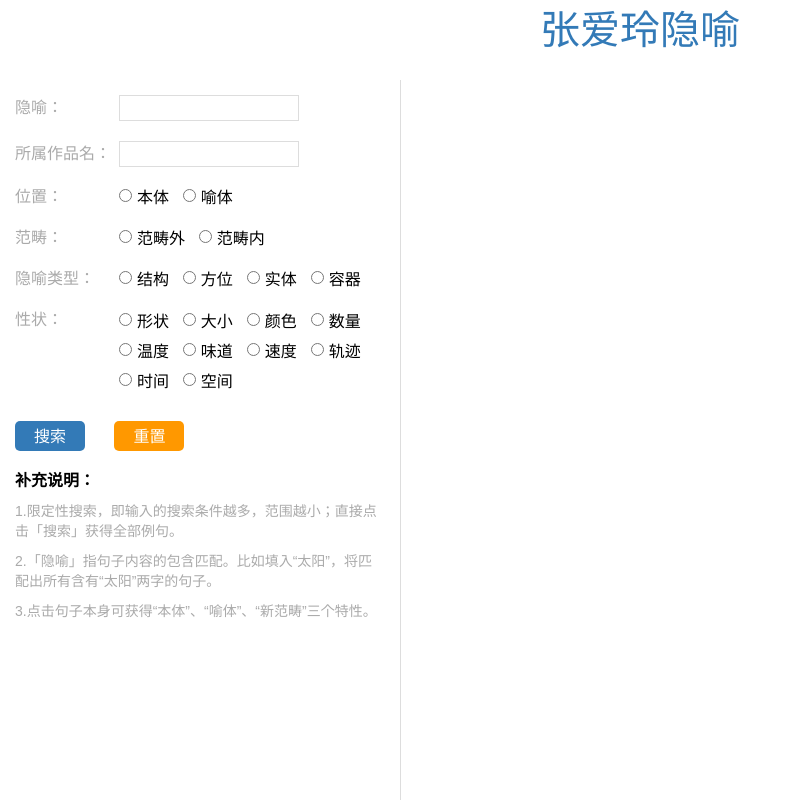
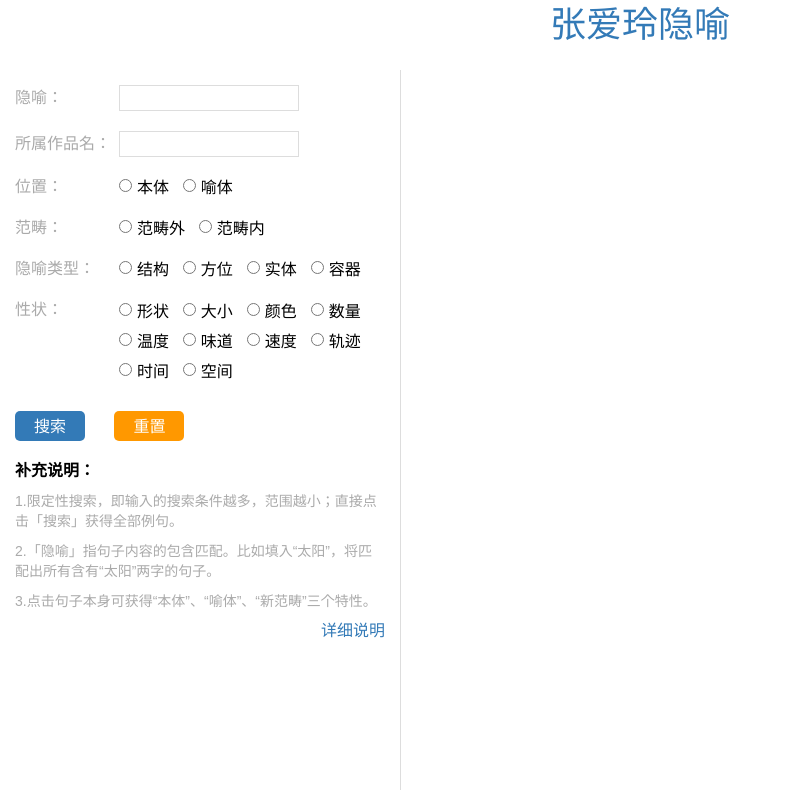
Before and after one commit to eastling/metaphor, a website: page view/index_index.html in a window 1280 px wide. Shown: the whole page, without its empty margins (0-786 px from the left). Drawn offline with Linux system fonts and the light colour scheme.

Commit message:
增加提示

```diff
--- a/view/index_index.html
+++ b/view/index_index.html
@@ -24,9 +24,9 @@
       }
       header {
         text-align: center;
-        font-size: 40px;
-        height: 60px;
-        line-height: 60px;
+        font-size: 36px;
+        height: 50px;
+        line-height: 50px;
         color: #337ab7;
         margin-bottom: 20px;
       }
@@ -199,6 +199,9 @@
         margin-left: 100px;
         color: #337ab7;
       }
+      .description {
+        text-align: right;
+      }
     </style>
   </head>
   <body>
@@ -365,6 +368,13 @@
             </p>
             <p>3.点击句子本身可获得“本体”、“喻体”、“新范畴”三个特性。</p>
           </div>
+          <div class="description">
+            <a
+              target="__blank"
+              href="https://github.com/eastling/metaphor/blob/master/README.md"
+              >详细说明</a
+            >
+          </div>
         </form>
         <ul id="list" class="list"></ul>
         <div class="modal-mask" id="modal-mask">
@@ -394,6 +404,7 @@
       const listDom = document.getElementById('list');
 
       listDom.addEventListener('click', function (e) {
+        if (e.target.tagName.toUpperCase() === 'LI') {
           const curId = Number(e.target.dataset.uid);
           const currentData = dataList.find(item => item.id === curId);
 
@@ -406,6 +417,7 @@
           subject.innerText = currentData.subject;
           metaphor.innerText = currentData.metaphor;
           character.innerText = currentData.character;
+        }
       });
 
       const close = document.getElementById('close');
```
Also changed, not shown: pm2.json (+6 -6 lines). Lines whose indentation alone changed are shown as unchanged.
